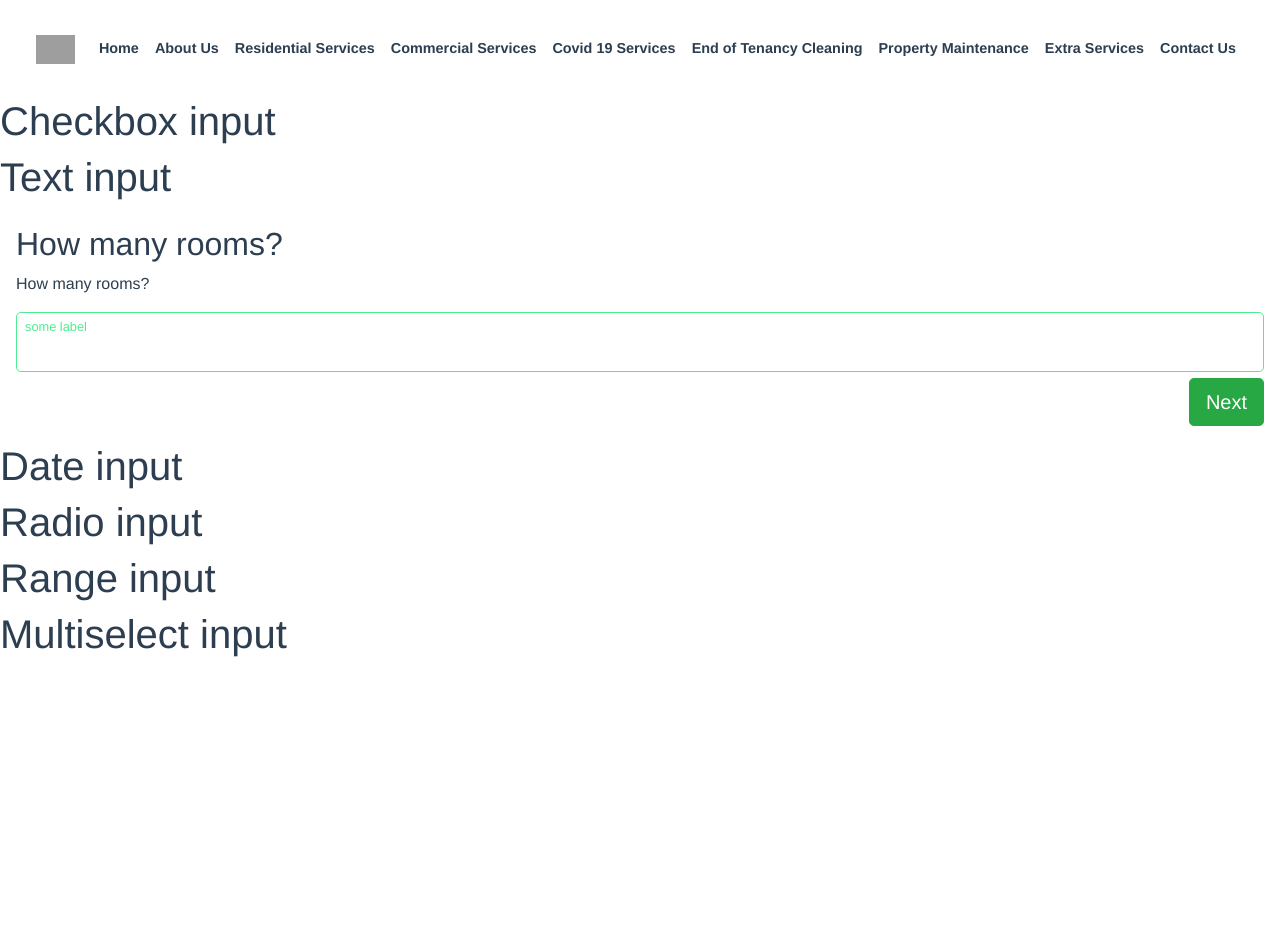
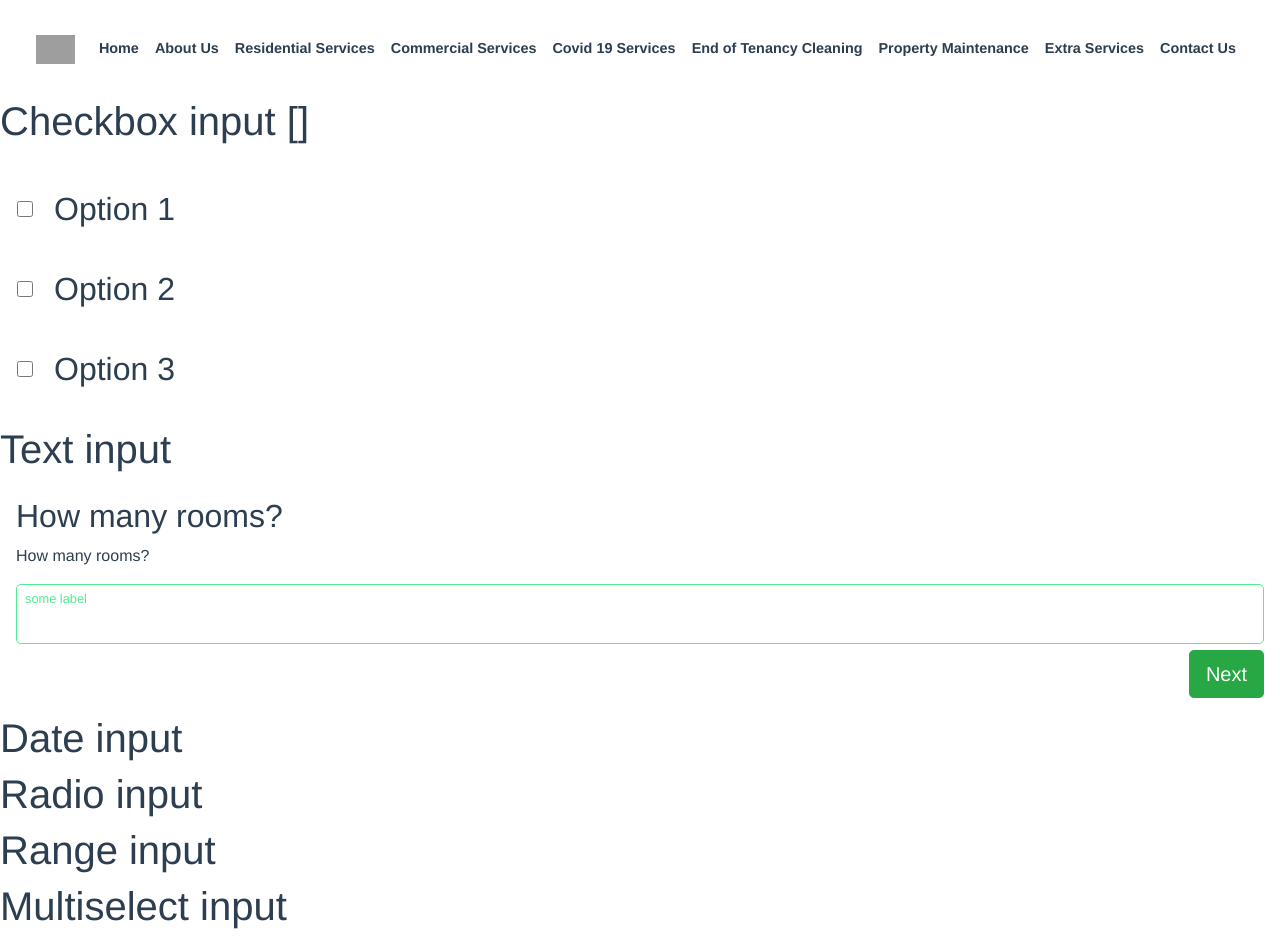
Before and after one commit to mirimadahmed/vue-quotation-calculator, a Vue app: page /#/ in a window 1280 px wide. Before the commit the page ends 800 px from the top, so only its background shows below. Built offline with nearby package versions, Linux system fonts and the light colour scheme; grey boxes are pictures that could not be loaded.

Commit message:
checkbox done

```diff
--- a/src/components/HelloWorld.vue
+++ b/src/components/HelloWorld.vue
@@ -1,7 +1,10 @@
 <template>
   <div class="hello">
-    <h1>Checkbox input</h1>
-    <!-- <CheckboxInput /> -->
+    <h1>Checkbox input {{ radioInput }}</h1>
+    <CheckboxInput
+      v-model="radioInput"
+      :settings="inputDef.services[0].subServices[0].questions[1]"
+    />
     <h1>Text input {{ textInput }}</h1>
     <TextInput
       v-model="textInput"
@@ -48,7 +51,8 @@ export default {
   },
   data() {
     return {
-      textInput: ""
+      textInput: "",
+      radioInput: []
     };
   },
   methods: {
--- a/src/components/inputs/checkbox-input.vue
+++ b/src/components/inputs/checkbox-input.vue
@@ -1,41 +1,42 @@
 <template>
-  <div class="p-3 text-left">
-    <div class="form-check form-check-inline">
+  <div class="p-3 text-left row">
+    <div v-for="option in settings.options" :key="option.value" class="form-check form-check-inline col-12 p-3">
       <input
         class="form-check-input"
         type="checkbox"
-        id="option1"
-        value="option1"
-        v-model="checkedNames"
+        :id="option.value"
+        :value="option.value"
+        v-model="local_value"
       />
-      <label class="form-check-label ml-3">Antiviral Sanitazion</label>
-    </div>
-    <br />
-    <div class="form-check form-check-inline">
-      <input
-        class="form-check-input"
-        type="checkbox"
-        id="option2"
-        value="option2"
-        v-model="checkedNames"
-      />
-      <label class="form-check-label ml-3">Detergents</label>
-    </div>
-    <br />
-    <div class="form-check form-check-inline">
-      <input
-        class="form-check-input"
-        type="checkbox"
-        id="option3"
-        value="option3"
-        v-model="checkedNames"
-      />
-      <label class="form-check-label ml-3">Detergents</label>
+      <label class="form-check-label ml-3">{{ option.label }}</label>
     </div>
   </div>
 </template>
 <script>
-export default {};
+export default {
+  props: {
+    value: {
+      type: Array,
+      required: true
+    },
+    settings: {
+      type: Object,
+      required: true
+    }
+  },
+  data() {
+    return {
+      local_value: this.value
+    };
+  },
+  watch: {
+    local_value(val) {
+      if (val !== this.value) {
+        this.$emit("input", val);
+      }
+    }
+  }
+};
 </script>
 
 <style>
--- a/src/data/setup.json
+++ b/src/data/setup.json
@@ -47,10 +47,42 @@
 
                         },
                         {
-                            "type": "number",
+                            "type": "radio",
                             "requried": true,
-                            "placeholder": "How many rooms?",
-                            "price": 20
+                            "label": "some label",
+                            "title": "How many rooms?",
+                            "subTitle": "How many rooms?",
+                            "image": "",
+                            "tooltip": "",
+                            "price": 20,
+                            "hours": 0,
+                            "options": [
+                                {
+                                    "value": "1",
+                                    "image": "",
+                                    "label": "Option 1",
+                                    "subTitle": "",
+                                    "toolTip": "",
+                                    "questions": []
+                                },
+                                {
+                                    "value": "2",
+                                    "image": "",
+                                    "label": "Option 2",
+                                    "subTitle": "",
+                                    "toolTip": "",
+                                    "questions": []
+                                },
+                                {
+                                    "value": "3",
+                                    "image": "",
+                                    "label": "Option 3",
+                                    "subTitle": "",
+                                    "toolTip": "",
+                                    "questions": []
+                                }
+                            ]
+
                         }
                     ]
                 }
```
